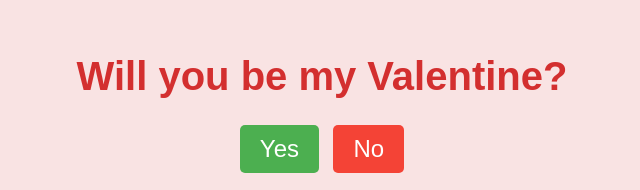
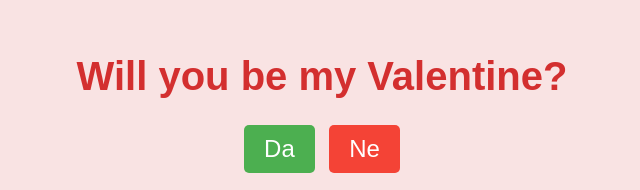
Before and after one commit to servoscorn/Valentine-Nina, a plain HTML site: page index.html in a window 1280 px wide. Shown: the part 138-328 px from the top of the page, 318-958 px from the left. Drawn offline with Linux system fonts and the light colour scheme.

Commit message:
Update index.html

```diff
--- a/index.html
+++ b/index.html
@@ -3,15 +3,15 @@
 <head>
     <meta charset="UTF-8">
     <meta name="viewport" content="width=device-width, initial-scale=1.0">
-    <title>Will You Be My Valentine?</title>
+    <title>Hoces da budes moj valentin?</title>
     <link rel="stylesheet" href="styles.css">
 </head>
 <body>
     <div class="container">
         <h1>Will you be my Valentine?</h1>
         <div class="buttons">
-            <button class="yes-button" onclick="handleYesClick()">Yes</button>
-            <button class="no-button" onclick="handleNoClick()">No</button>
+            <button class="yes-button" onclick="handleYesClick()">Da</button>
+            <button class="no-button" onclick="handleNoClick()">Ne</button>
         </div>
         <div class="gif_container">
             <img src="https://media1.giphy.com/media/v1.Y2lkPTc5MGI3NjExbW5lenZyZHI5OXM2eW95b3pmMG40cWVrMDhtNjVuM3A4dGNxa2g2dSZlcD12MV9pbnRlcm5hbF9naWZfYnlfaWQmY3Q9cw/VM1fcpu2bKs1e2Kdbj/giphy.gif" alt="Cute GIF">
```
